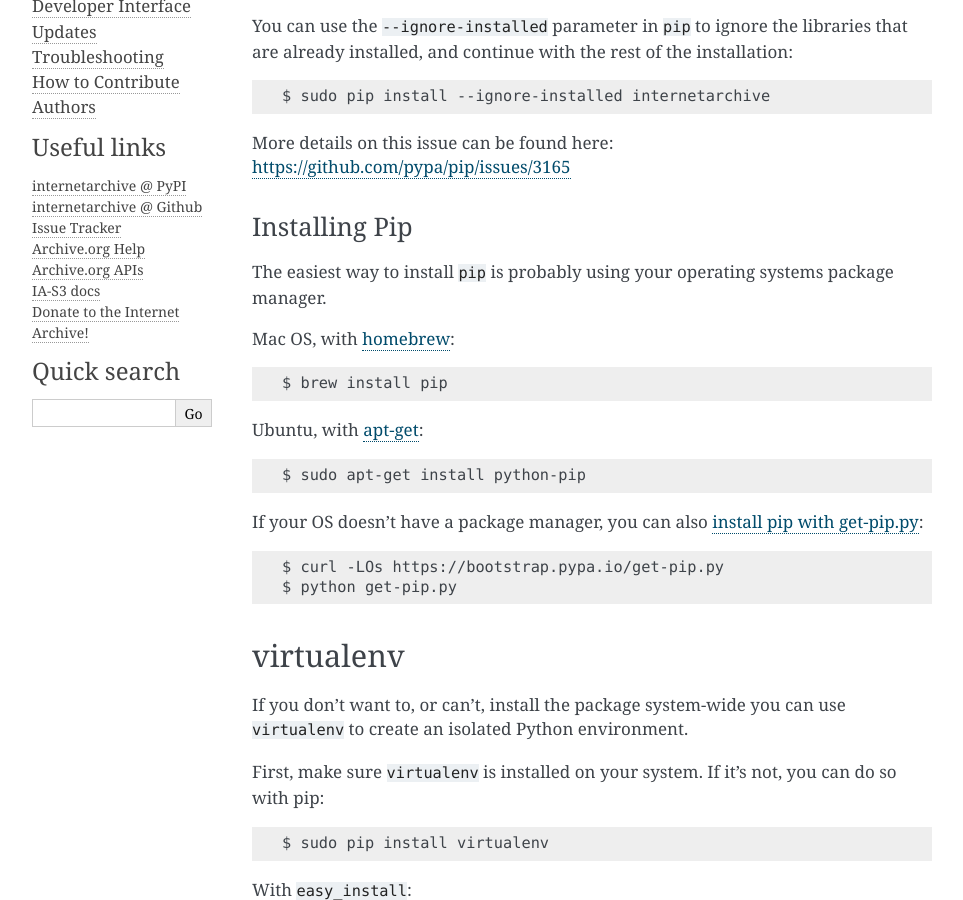
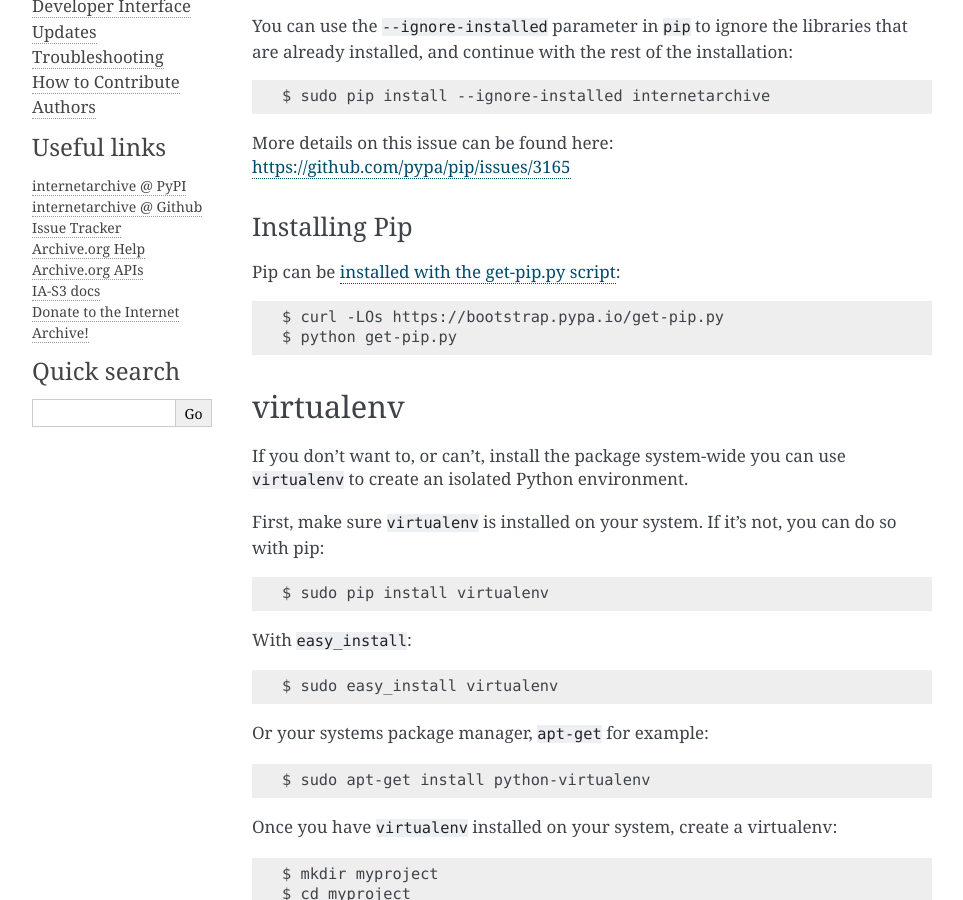
Before and after one commit to jjjake/internetarchive, a Sphinx documentation site: the page built from docs/source/installation.rst, in a window 1280 px wide and 900 px high, scrolled down 604 px. Shown: the whole window, without its empty margins (148-1111 px from the left). Built offline with Sphinx 7.4.7, drawn with Linux system fonts in a browser that asks for light colours.

Commit message:
fixes #285

```diff
--- a/docs/source/installation.rst
+++ b/docs/source/installation.rst
@@ -32,17 +32,7 @@ More details on this issue can be found here: https://github.com/pypa/pip/issues
 Installing Pip
 ~~~~~~~~~~~~~~
 
-The easiest way to install ``pip`` is probably using your operating systems package manager.
-
-Mac OS, with `homebrew <https://brew.sh/>`_::
-
-    $ brew install pip
-
-Ubuntu, with `apt-get <https://help.ubuntu.com/community/AptGet/Howto>`_::
-
-    $ sudo apt-get install python-pip
-
-If your OS doesn't have a package manager, you can also `install pip with get-pip.py <https://pip.pypa.io/en/stable/installing/>`_::
+Pip can be `installed with the get-pip.py script <https://pip.pypa.io/en/stable/installing/>`_::
 
     $ curl -LOs https://bootstrap.pypa.io/get-pip.py
     $ python get-pip.py
```
